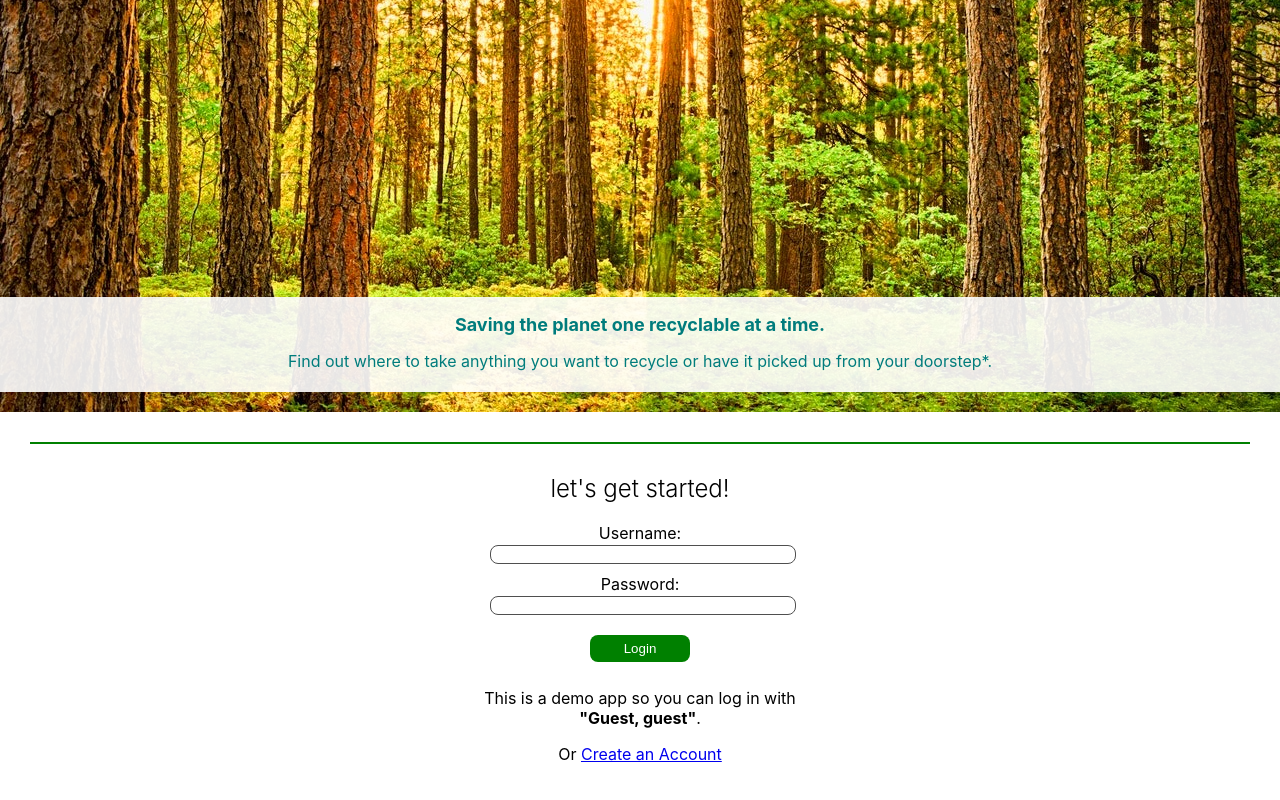
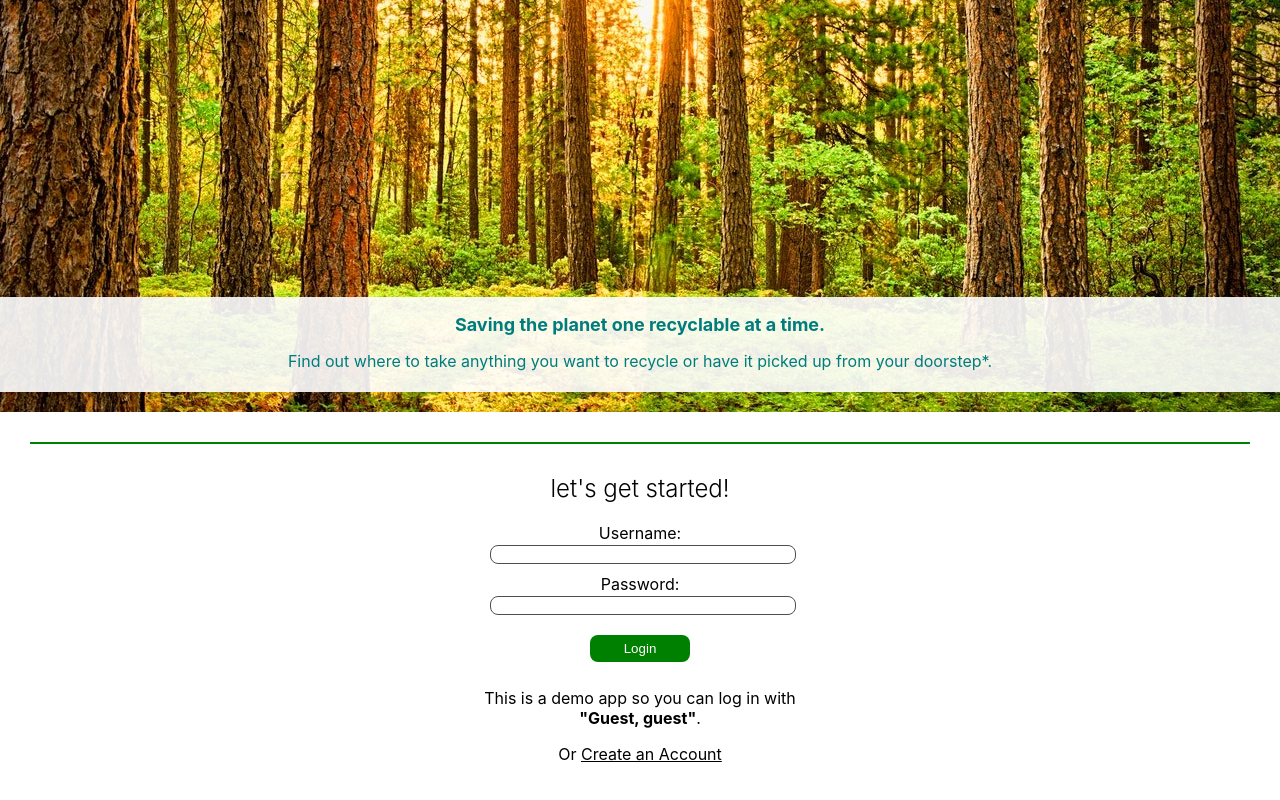
Before and after one commit to manniecut/recycl-client, a React (Create React App) app: page / in a window 1280 px wide. Shown: the part 244-1044 px from the top of the page. Built offline with nearby package versions, Linux system fonts and the light colour scheme; no server answers.

Commit message:
style Login

```diff
--- a/src/Login/Login.css
+++ b/src/Login/Login.css
@@ -71,3 +71,7 @@
     margin: 10px;
     padding: 6px;
 }
+
+.LoginPage a {
+    color: black;
+}
```
